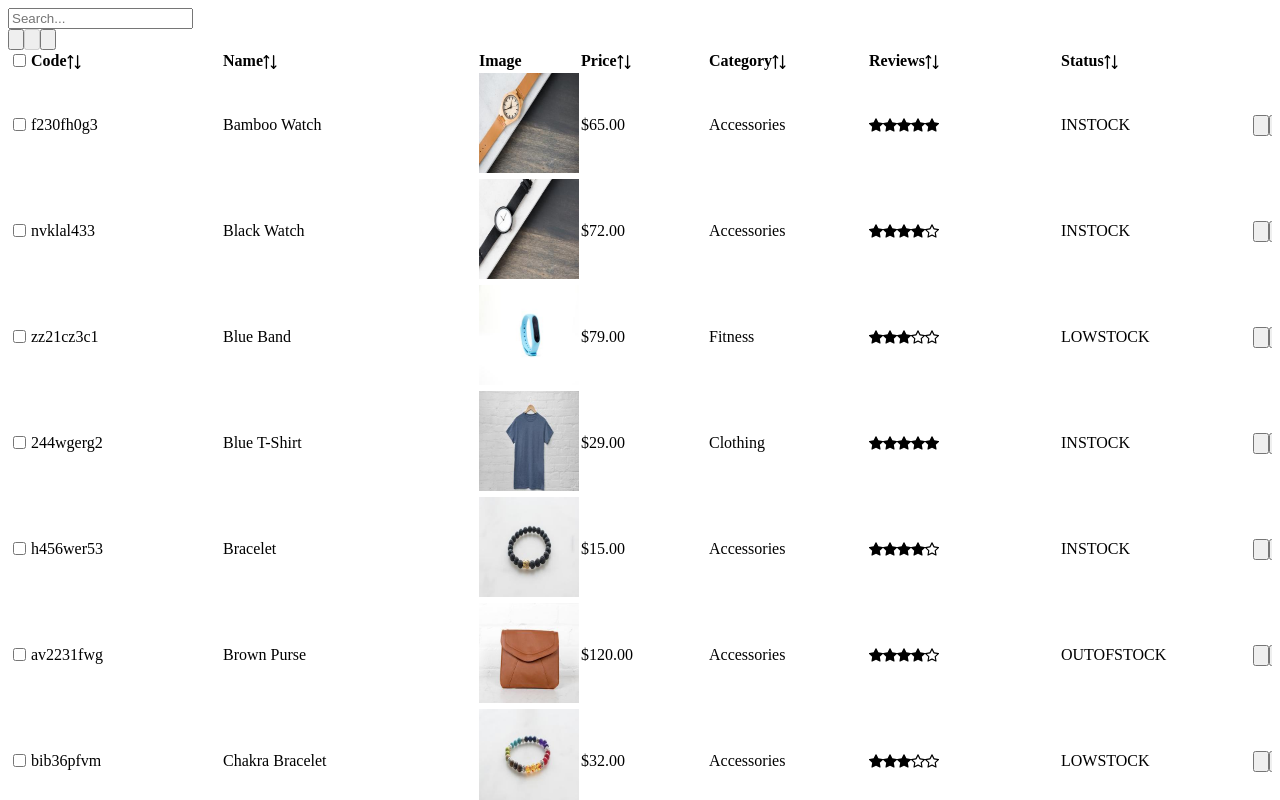
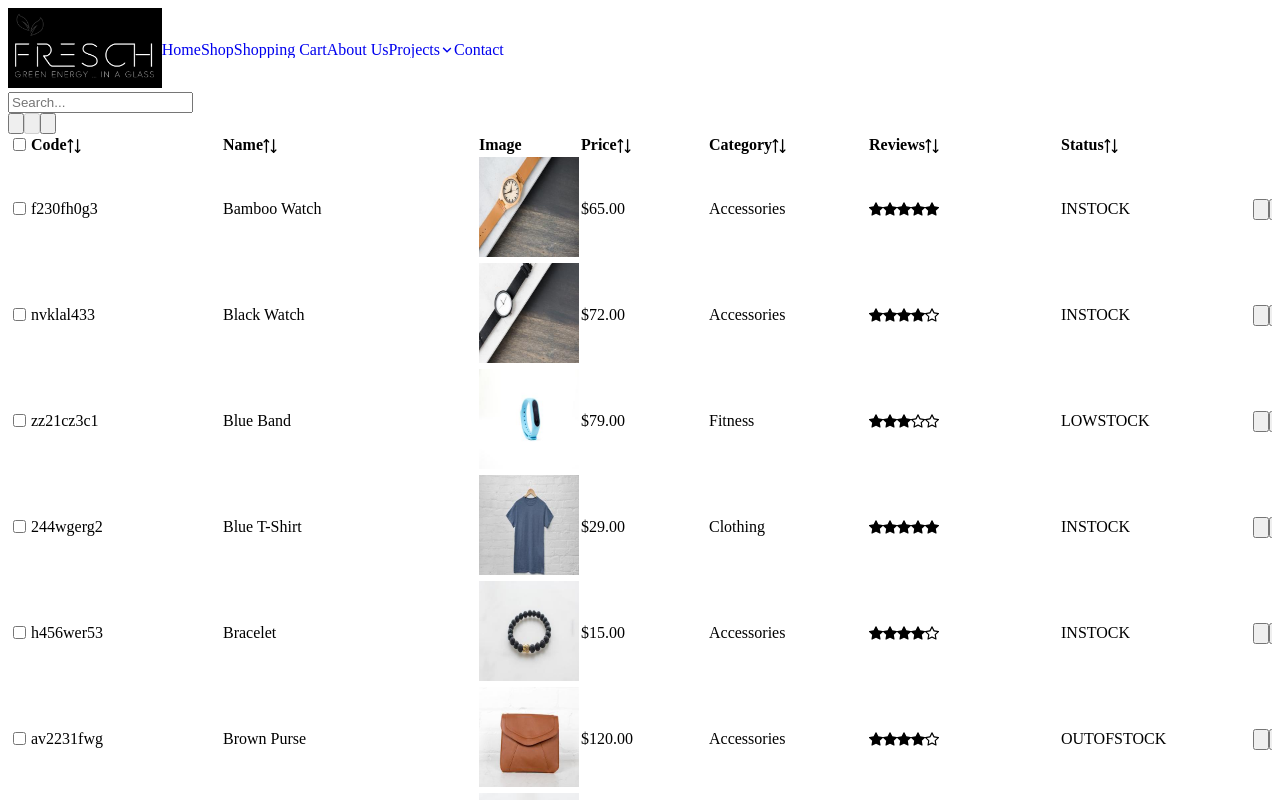
Before and after one commit to ivy-tgr/ReactShop, a Next.js app in the folder fresch/: page / in a window 1280 px wide. Shown: the top 800 px of the page. Built offline with nearby package versions, Linux system fonts and the light colour scheme.

Commit message:
Add Navbar

```diff
--- /dev/null
+++ b/fresch/components/Navbar.js
@@ -0,0 +1,68 @@
+
+import React from 'react';
+import { Menubar } from 'primereact/menubar';
+
+export default function Navbar() {
+    const items = [
+        {
+            label: 'Home',
+            icon: 'pi pi-home'
+        },
+        {
+            label: 'Shop',
+            icon: 'pi pi-star'
+        },
+        {
+            label: 'Shopping Cart',
+            icon: 'pi pi-star'
+        },
+        {
+            label: 'About Us',
+            icon: 'pi pi-star'
+        },
+        {
+            label: 'Projects',
+            icon: 'pi pi-search',
+            items: [
+                {
+                    label: 'Components',
+                    icon: 'pi pi-bolt'
+                },
+                {
+                    label: 'Blocks',
+                    icon: 'pi pi-server'
+                },
+                {
+                    label: 'UI Kit',
+                    icon: 'pi pi-pencil'
+                },
+                {
+                    label: 'Templates',
+                    icon: 'pi pi-palette',
+                    items: [
+                        {
+                            label: 'Apollo',
+                            icon: 'pi pi-palette'
+                        },
+                        {
+                            label: 'Ultima',
+                            icon: 'pi pi-palette'
+                        }
+                    ]
+                }
+            ]
+        },
+        {
+            label: 'Contact',
+            icon: 'pi pi-envelope'
+        }
+    ];
+
+    const start = <img alt="logo" src={`demo/images/startPage/fresch.png`} height="80" className="mr-2"></img>;
+
+    return (
+        <div className="card">
+            <Menubar model={items} start={start} />
+        </div>
+    )
+}
--- a/fresch/pages/index.js
+++ b/fresch/pages/index.js
@@ -6,6 +6,7 @@ import { DeleteProductsDialog } from '../components/DeleteProductsDialog';
 import { getProducts } from '../services/ProductService';
 import { createId } from '../utils/utils';
 import { Toast } from 'primereact/toast';
+import Navbar from '../components/Navbar';
 
 export default function Home() {
     let emptyProduct = {
@@ -126,6 +127,8 @@ export default function Home() {
         <div className="grid">
             <Toast ref={toast} />
             <div className="col-12">
+                <Navbar/>
+
                 <ProductTable
                     products={products}
                     selectedProducts={selectedProducts}
```
Also changed, not shown: fresch/public/demo/images/startPage/fresch.png (added).
